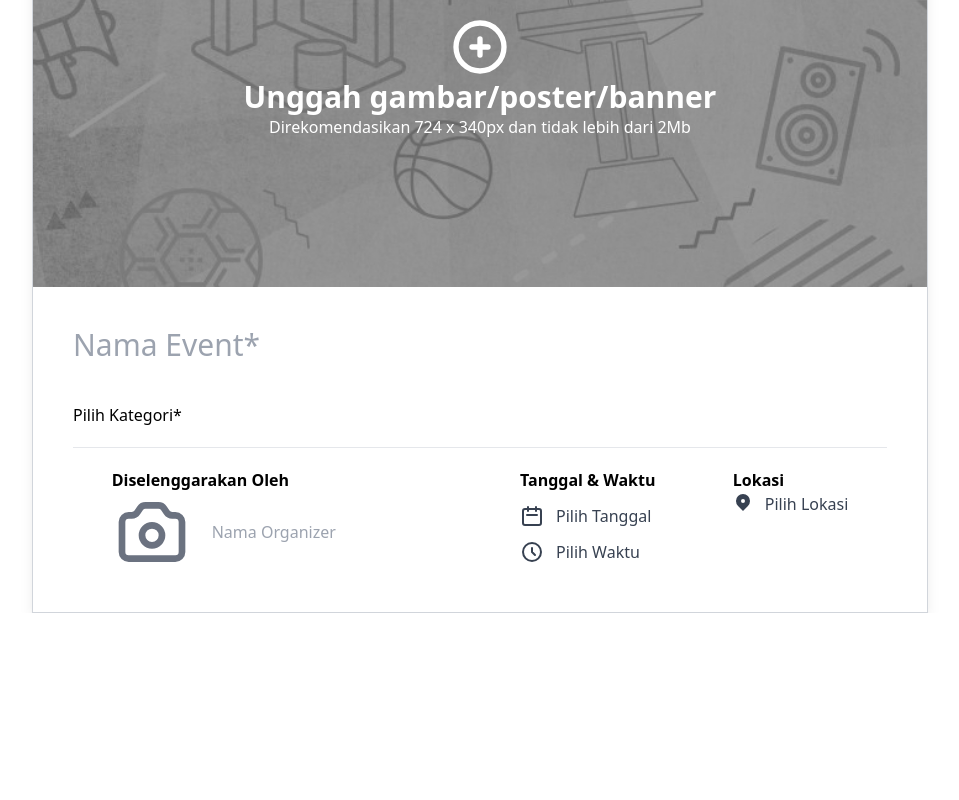
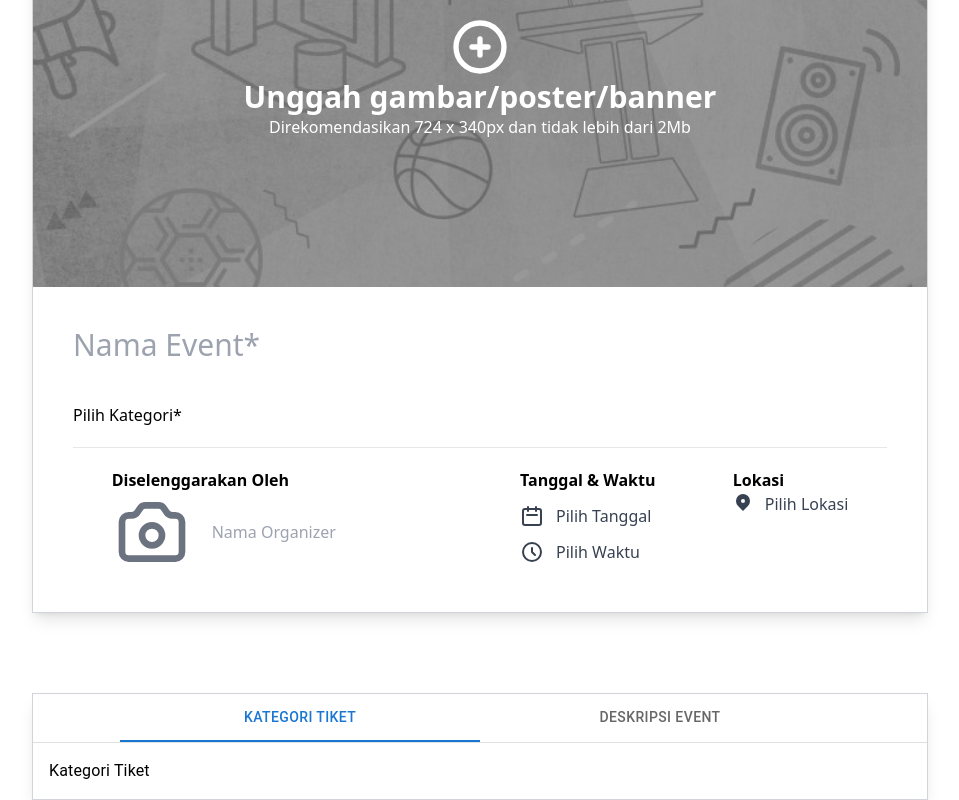
Before and after one commit to rekto167/loket, a React (Create React App) app: page /buat-event in a window 1280 px wide. Shown: the part 334-1134 px from the top of the page, without its empty margins (160-1119 px from the left). Before the commit the page ends 947 px from the top, so only its background shows below. Built offline with nearby package versions, Linux system fonts and the light colour scheme.

Commit message:
ui for deskription event in create event page

```diff
--- a/package.json
+++ b/package.json
@@ -3,6 +3,8 @@
   "version": "0.1.0",
   "private": true,
   "dependencies": {
+    "@ckeditor/ckeditor5-build-classic": "^31.1.0",
+    "@ckeditor/ckeditor5-react": "^3.0.3",
     "@emotion/react": "^11.7.1",
     "@emotion/styled": "^11.6.0",
     "@mui/material": "^5.2.7",
@@ -15,6 +17,7 @@
     "react-dom": "^17.0.2",
     "react-router-dom": "^6.2.1",
     "react-scripts": "5.0.0",
+    "react-swipeable-views": "^0.14.0",
     "swiper": "^7.4.1",
     "tailwindcss": "^3.0.11",
     "web-vitals": "^2.1.0"
--- /dev/null
+++ b/src/pages/CreateEvent.css
@@ -0,0 +1,3 @@
+.ck .ck-content {
+    min-height: 50vh;
+}
--- a/src/pages/CreateEvent.jsx
+++ b/src/pages/CreateEvent.jsx
@@ -1,11 +1,67 @@
+// library
 import Navbar from '../components/white/Navbar'
 import Container from '../components/Container'
+import {useState} from 'react';
+// Material UI
+import PropTypes from 'prop-types';
+import Tabs from '@mui/material/Tabs';
+import Tab from '@mui/material/Tab';
+import Typography from '@mui/material/Typography';
+import Box from '@mui/material/Box';
+// CKEditor
+import { CKEditor } from '@ckeditor/ckeditor5-react';
+import ClassicEditor from '@ckeditor/ckeditor5-build-classic';
+// assets
 import bannerEvent from '../assets/banner-event.jpg'
-import * as React from 'react';
-import Box from '@mui/material/Box';
-import TextField from '@mui/material/TextField';
+// styles
+import './CreateEvent.css'
+
+function TabPanel(props) {
+    const { children, value, index, ...other } = props;
+
+    return (
+      <div
+        role="tabpanel"
+        hidden={value !== index}
+        id={`simple-tabpanel-${index}`}
+        aria-labelledby={`simple-tab-${index}`}
+        {...other}
+      >
+        {value === index && (
+          <Box sx={{ p: 2 }}>
+            <Typography>{children}</Typography>
+          </Box>
+        )}
+      </div>
+    );
+  }
+
+  TabPanel.propTypes = {
+    children: PropTypes.node,
+    index: PropTypes.number.isRequired,
+    value: PropTypes.number.isRequired,
+  };
+
+
+  function a11yProps(index) {
+    return {
+      id: `simple-tab-${index}`,
+      'aria-controls': `simple-tabpanel-${index}`,
+    };
+  }
 
 const CreateEvent = () => {
+    const [value, setValue] = useState(0);
+    const [showSyarat, setShowSyarat] = useState(false);
+
+    const handleChange = (event, newValue) => {
+        setValue(newValue);
+    };
+
+    const handleShowSyarat = () => {
+        setShowSyarat(!showSyarat);
+    }
+
     return(
         <>
             <Navbar />
@@ -37,7 +93,7 @@ const CreateEvent = () => {
                                             <path strokeLinecap="round" strokeLinejoin="round" strokeWidth={2} d="M15 13a3 3 0 11-6 0 3 3 0 016 0z" />
                                         </svg>
                                     </button>
-                                    <input type="text" placeholder="Nama Organizer" className="focus:placeholder:text-transparent " />
+                                    <input type="text" placeholder="Nama Organizer" className="focus:placeholder:text-transparent outline-0" />
                                 </div>
                             </div>
                             <div className="flex flex-col mt-5">
@@ -74,8 +130,74 @@ const CreateEvent = () => {
                     </div>
             </Container>
 
-            <Container>
+            <Container width="w-[70%] shadow-lg border border-gray-300 h-50 m-auto mt-20 flex flex-col">
+                <div className="w-full mx-auto">
+                    <Box sx={{ width: '100%' }}>
+                        <Box sx={{ borderBottom: 1, borderColor: 'divider', widht: '100%' }}>
+                            <Tabs value={value} onChange={handleChange} sx={{ width:'100%' }} centered >
+                                <Tab label="Kategori Tiket" {...a11yProps(0)}  sx={{ width:'100%' }} />
+                                <Tab label="Deskripsi Event" {...a11yProps(1)} sx={{ width:'100%' }} />
+                            </Tabs>
+                        </Box>
+                        <TabPanel value={value} index={0}>
+                            Kategori Tiket
+                        </TabPanel>
+                        <TabPanel value={value} index={1}>
+                            <CKEditor
+                                editor={ ClassicEditor }
+                                data=""
+                                onReady={ editor => {
+                                    // You can store the "editor" and use when it is needed.
+                                    console.log( 'Editor is ready to use!', editor );
+                                } }
+                                onChange={ ( event, editor ) => {
+                                    const data = editor.getData();
+                                    console.log( { event, editor, data } );
+                                } }
+                                onBlur={ ( event, editor ) => {
+                                    console.log( 'Blur.', editor );
+                                } }
+                                onFocus={ ( event, editor ) => {
+                                    console.log( 'Focus.', editor );
+                                } }
+                            />
+                            <button className="text-gray-500 hover:text-orange-500 flex mt-5 mb-5" onClick={handleShowSyarat} >
+                                <svg xmlns="http://www.w3.org/2000/svg" className="h-6 w-6" fill="none" viewBox="0 0 24 24" stroke="currentColor">
+                                {showSyarat ?
+                                    <path strokeLinecap="round" strokeLinejoin="round" strokeWidth={2} d="M15 12H9m12 0a9 9 0   11-18 0 9 9 0 0118 0z" />
+                                    :
 
+                                    <path strokeLinecap="round" strokeLinejoin="round" strokeWidth={2} d="M12 9v3m0 0v3m0-3h3m-3 0H9m12 0a9 9 0 11-18 0 9 9 0 0118 0z" />
+                                }
+                                </svg>
+                                <p>Syarat & Ketentuan</p>
+                            </button>
+
+                            <div className={showSyarat ? 'block' : 'hidden'}>
+                                <CKEditor
+                                    editor={ ClassicEditor }
+                                    data=""
+                                    onReady={ editor => {
+                                        // You can store the "editor" and use when it is needed.
+                                        console.log( 'Editor is ready to use!', editor );
+                                    } }
+                                    onChange={ ( event, editor ) => {
+                                        const data = editor.getData();
+                                        console.log( { event, editor, data } );
+                                    } }
+                                    onBlur={ ( event, editor ) => {
+                                        console.log( 'Blur.', editor );
+                                    } }
+                                    onFocus={ ( event, editor ) => {
+                                        console.log( 'Focus.', editor );
+                                    } }
+                                />
+                            </div>
+
+
+                        </TabPanel>
+                    </Box>
+                </div>
             </Container>
         </>
     )
```
Also changed, not shown: 1 other file (tests, documents, lock files or other folders).
